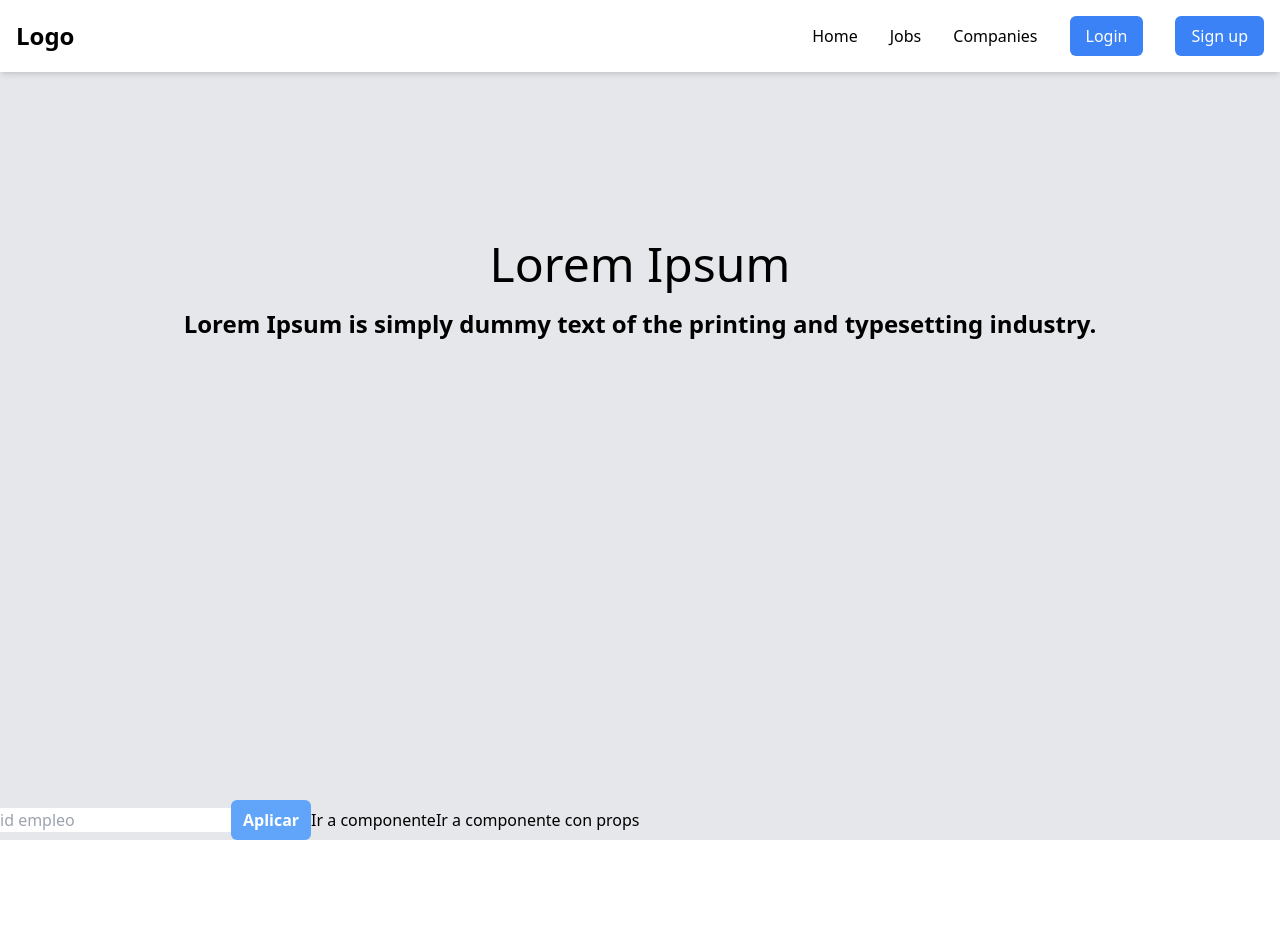
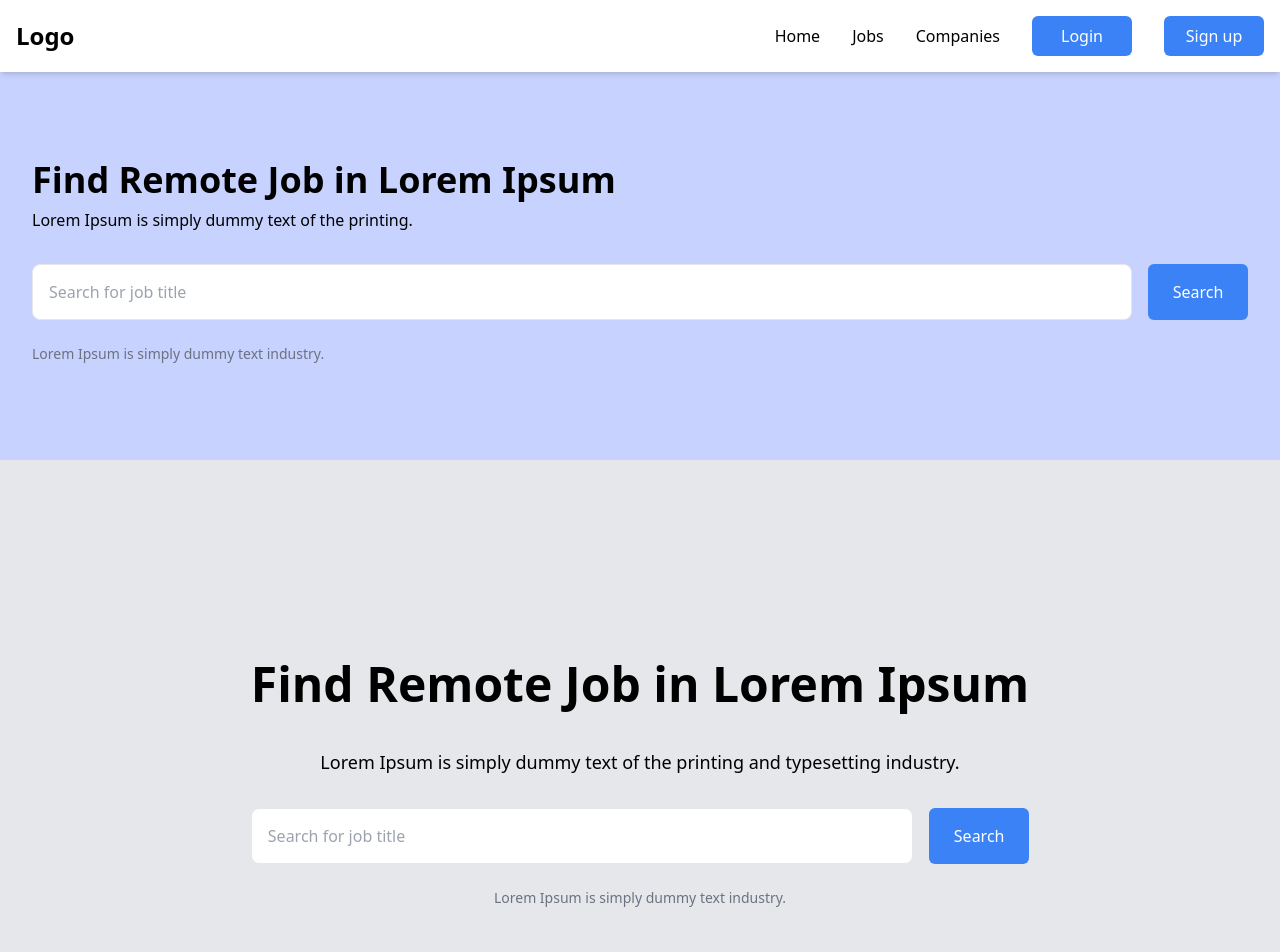
Before and after one commit to JBelcon/login-react, a React (Vite) app: page / in a window 1280 px wide. Shown: the top 952 px of the page. Before the commit the page ends 840 px from the top, so only its background shows below. Built offline with nearby package versions, Linux system fonts and the light colour scheme.

Commit message:
component search

```diff
--- a/src/components/BtnPrimary.jsx
+++ b/src/components/BtnPrimary.jsx
@@ -2,7 +2,7 @@ import React from "react";
 
 const BtnPrimary = ({ children }) => {
   return (
-    <button className="bg-blue-500 text-white px-4 py-2 rounded-md text-1xl font-medium hover:bg-blue-700 transition duration-300">
+    <button className="bg-blue-500 text-white px-4 py-2 rounded-md text-1xl font-medium hover:bg-blue-700 transition duration-300 lg:min-w-[100px]">
       {children}
     </button>
   );
--- /dev/null
+++ b/src/components/InputSearchJobs.jsx
@@ -0,0 +1,34 @@
+import React from "react";
+import { BtnPrimary } from "./BtnPrimary";
+
+const InputSearchJobs = () => {
+  return (
+    <>
+      <section className="py-12 bg-indigo-200 lg:py-24 h-2/4">
+        <div className="max-w-screen-xl px-6 mx-auto lg:px-8">
+          <div className="mt-16">
+            <h2 className=" text-2xl font-bold text-black lg:text-4xl lg:mb-2">
+              Find Remote Job in Lorem Ipsum
+            </h2>
+            <p className="mb-6 text-base text-black lg:mb-8">
+              Lorem Ipsum is simply dummy text of the printing.
+            </p>
+            <div className="flex mb-6 space-x-4">
+              <input
+                className="flex-1 p-4 leading-none border border-gray-200 rounded-lg focus:outline-none focus:border-blue-600"
+                type="text"
+                placeholder="Search for job title"
+              />
+              <BtnPrimary> Search</BtnPrimary>
+            </div>
+            <p className="text-sm text-gray-500">
+              Lorem Ipsum is simply dummy text industry.
+            </p>
+          </div>
+        </div>
+      </section>
+    </>
+  );
+};
+
+export { InputSearchJobs };
--- a/src/components/Temple.jsx
+++ b/src/components/Temple.jsx
@@ -1,14 +1,30 @@
 import React from "react";
+import { BtnPrimary } from "./BtnPrimary";
 
 const Temple = () => {
   return (
     <section className="h-screen">
       <div className="flex flex-col justify-center text-center items-center h-3/4">
-        <h2 className="text-black text-5xl font-medium ">Lorem Ipsum</h2>
-        <h1 className="md:text-2xl text-3xl text-black font-semibold py-5">
-          Lorem Ipsum is simply dummy text of the printing and typesetting
-          industry.
-        </h1>
+        <div className="mt-12">
+          <h2 className="mb-2 text-3xl font-bold text-black lg:text-5xl lg:mb-10">
+            Find Remote Job in Lorem Ipsum
+          </h2>
+          <p className="mb-6 text-lg text-black lg:mb-8">
+            Lorem Ipsum is simply dummy text of the printing and typesetting
+            industry.
+          </p>
+          <div className="flex mb-6 space-x-4">
+            <input
+              className="flex-1 p-4 leading-none border border-gray-200 rounded-lg focus:outline-none focus:border-blue-600"
+              type="text"
+              placeholder="Search for job title"
+            />
+            <BtnPrimary> Search</BtnPrimary>
+          </div>
+          <p className="text-sm text-gray-500">
+            Lorem Ipsum is simply dummy text industry.
+          </p>
+        </div>
       </div>
     </section>
   );
--- a/src/pages/Home.jsx
+++ b/src/pages/Home.jsx
@@ -2,6 +2,7 @@ import { data } from "autoprefixer";
 import React, { useRef } from "react";
 import { Link } from "react-router-dom";
 import { putWithToken } from "../api";
+import { InputSearchJobs } from "../components/InputSearchJobs";
 import { Temple } from "../components/Temple";
 
 const Home = () => {
@@ -18,6 +19,7 @@ const Home = () => {
   };
   return (
     <div className="bg-gray-200">
+      <InputSearchJobs />
       <Temple />
       <input ref={empleo} placeholder="id empleo" />
       <button
```
